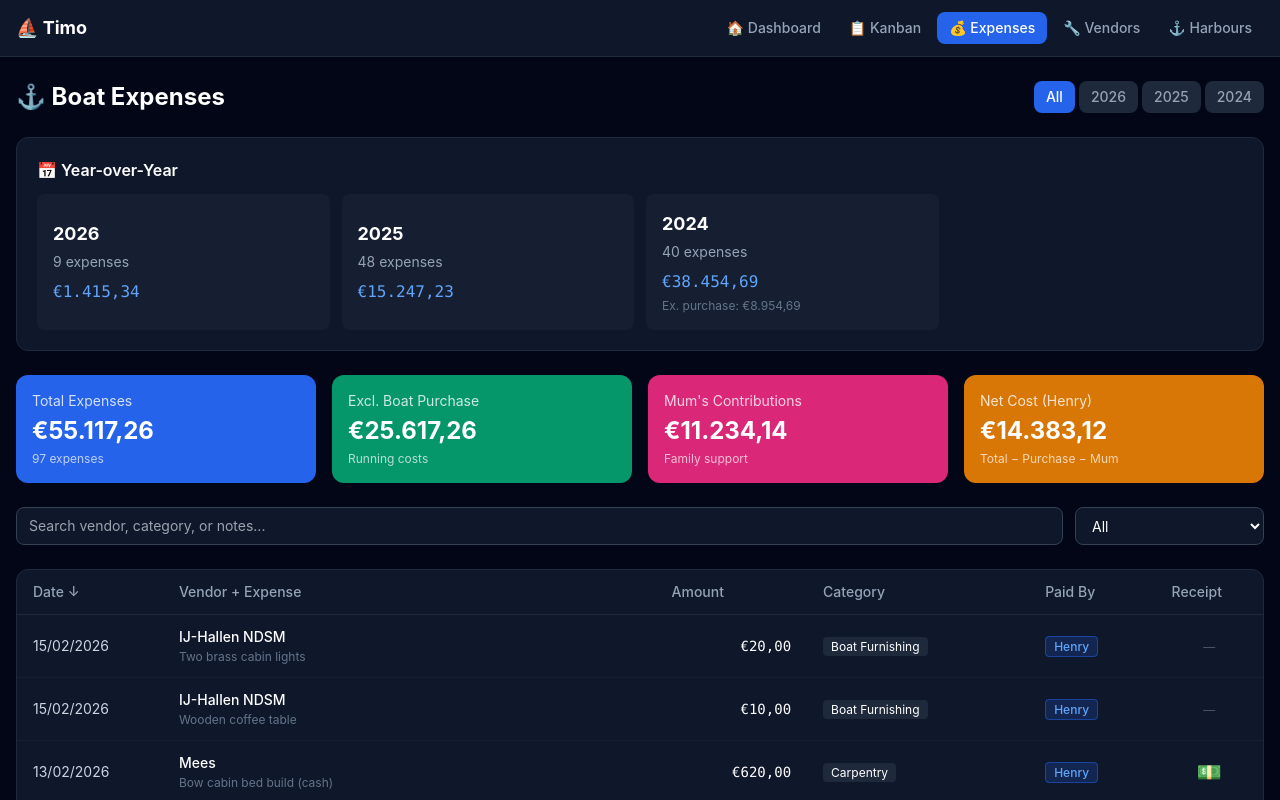
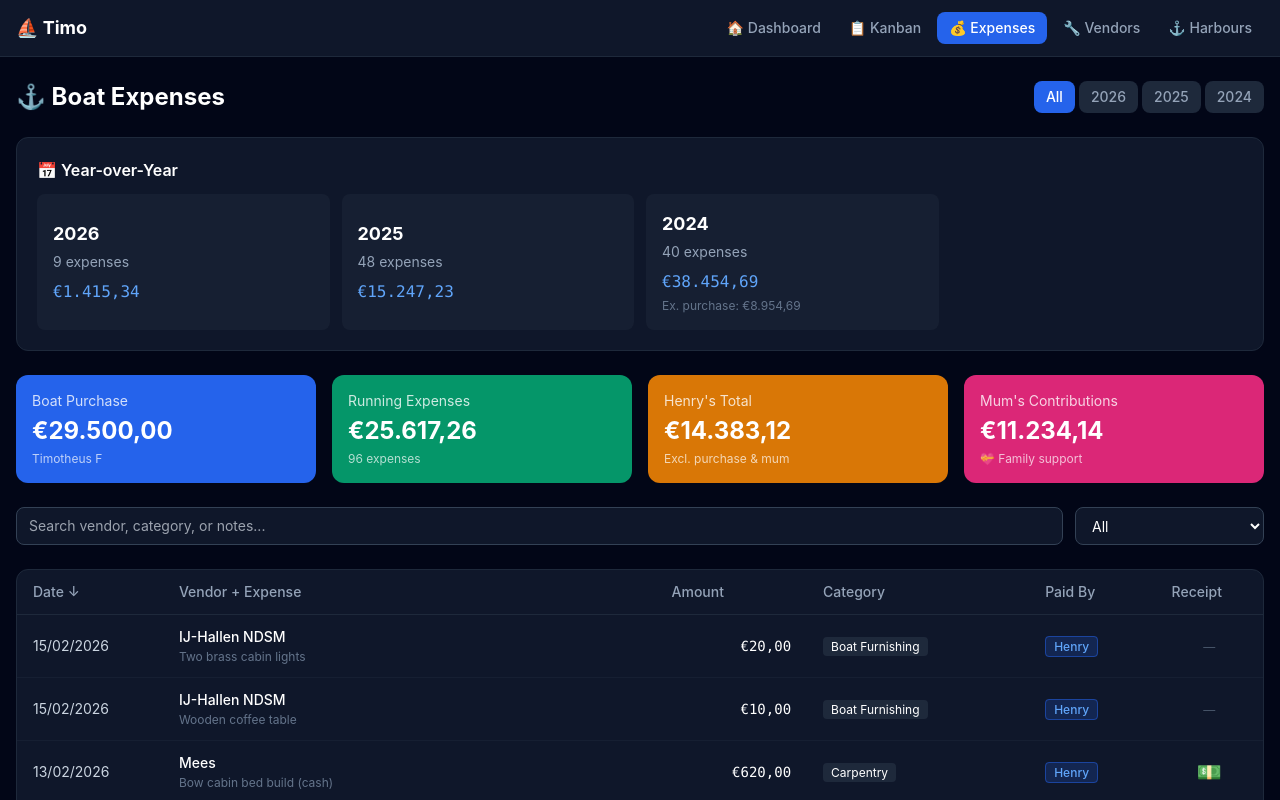
Before and after one commit to kokosthief/boat-dashboard, a Next.js app: page /expenses in a window 1280 px wide. Shown: the top 800 px of the page. Built offline with nearby package versions, Linux system fonts and the light colour scheme.

Commit message:
redesign: stat cards — Boat Purchase, Running Expenses, Henry's Total, Mum's Contributions

```diff
--- a/src/app/expenses/BoatExpensesClient.tsx
+++ b/src/app/expenses/BoatExpensesClient.tsx
@@ -160,31 +160,29 @@ export default function BoatExpensesClient({ data }: { data: BoatExpenseData })
       {/* Subtotals Section */}
       <div className="grid grid-cols-2 lg:grid-cols-4 gap-4">
         <div className="bg-blue-600 rounded-xl p-4">
-          <p className="text-sm opacity-80">
-            {yearFilter === 'all' ? 'Total Expenses' : `${yearFilter} Total`}
-          </p>
-          <p className="text-xl sm:text-2xl font-bold mt-1">{fmt(filteredStats.total)}</p>
-          <p className="text-xs opacity-70 mt-1">{filteredStats.count} expenses</p>
+          <p className="text-sm opacity-80">Boat Purchase</p>
+          <p className="text-xl sm:text-2xl font-bold mt-1">{fmt(filteredStats.boatPurchaseTotal)}</p>
+          <p className="text-xs opacity-70 mt-1">Timotheus F</p>
         </div>
 
         <div className="bg-emerald-600 rounded-xl p-4">
-          <p className="text-sm opacity-80">Excl. Boat Purchase</p>
+          <p className="text-sm opacity-80">Running Expenses</p>
           <p className="text-xl sm:text-2xl font-bold mt-1">
             {fmt(filteredStats.total - filteredStats.boatPurchaseTotal)}
           </p>
-          <p className="text-xs opacity-70 mt-1">Running costs</p>
+          <p className="text-xs opacity-70 mt-1">{filteredStats.count - (filteredStats.boatPurchaseTotal > 0 ? 1 : 0)} expenses</p>
+        </div>
+
+        <div className="bg-amber-600 rounded-xl p-4">
+          <p className="text-sm opacity-80">Henry&apos;s Total</p>
+          <p className="text-xl sm:text-2xl font-bold mt-1">{fmt(filteredStats.total - filteredStats.boatPurchaseTotal - filteredStats.mumsTotal)}</p>
+          <p className="text-xs opacity-70 mt-1">Excl. purchase &amp; mum</p>
         </div>
 
         <div className="bg-pink-600 rounded-xl p-4">
           <p className="text-sm opacity-80">Mum&apos;s Contributions</p>
           <p className="text-xl sm:text-2xl font-bold mt-1">{fmt(filteredStats.mumsTotal)}</p>
-          <p className="text-xs opacity-70 mt-1">Family support</p>
-        </div>
-
-        <div className="bg-amber-600 rounded-xl p-4">
-          <p className="text-sm opacity-80">Net Cost (Henry)</p>
-          <p className="text-xl sm:text-2xl font-bold mt-1">{fmt(filteredStats.netCost)}</p>
-          <p className="text-xs opacity-70 mt-1">Total − Purchase − Mum</p>
+          <p className="text-xs opacity-70 mt-1">💝 Family support</p>
         </div>
       </div>
 
```
